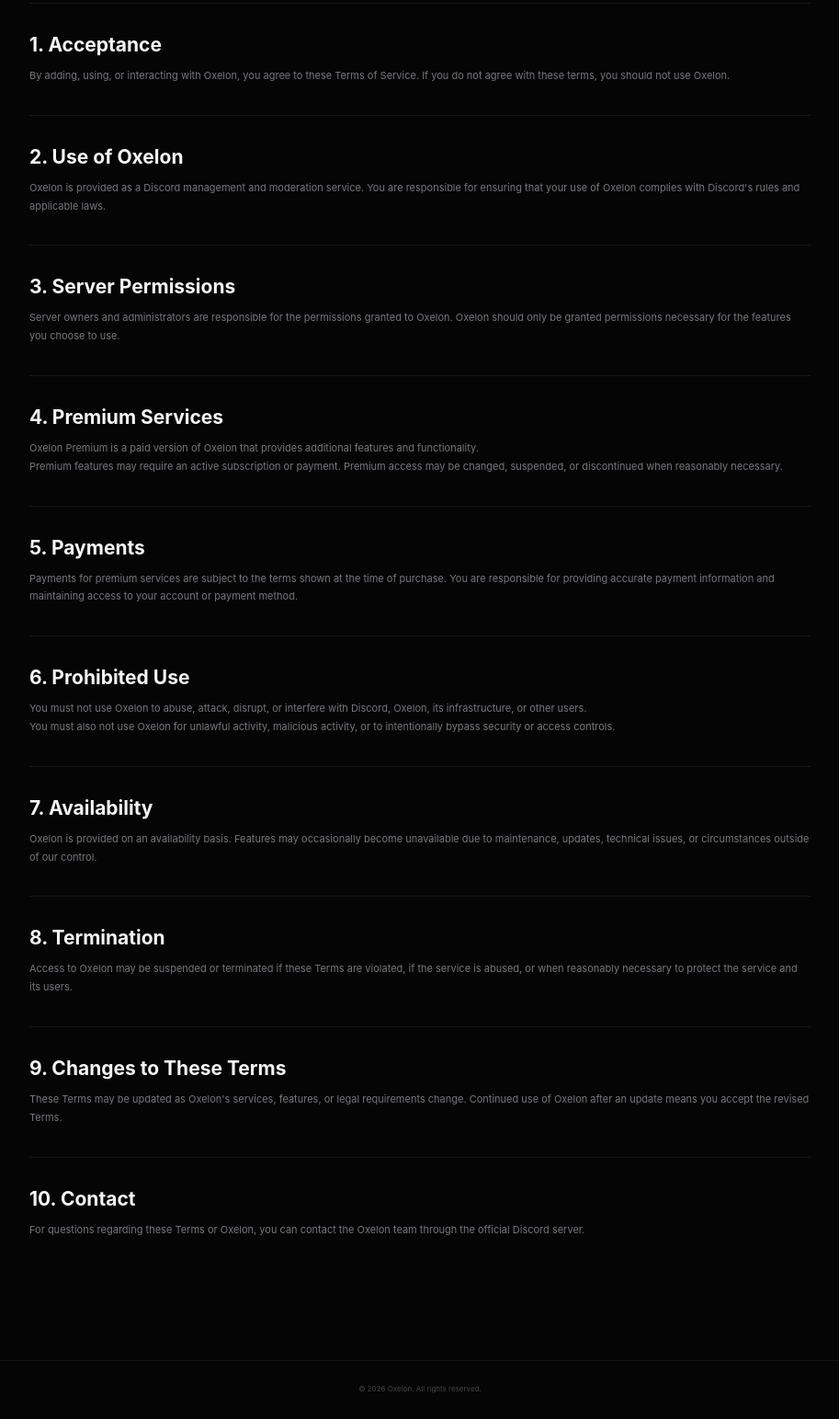
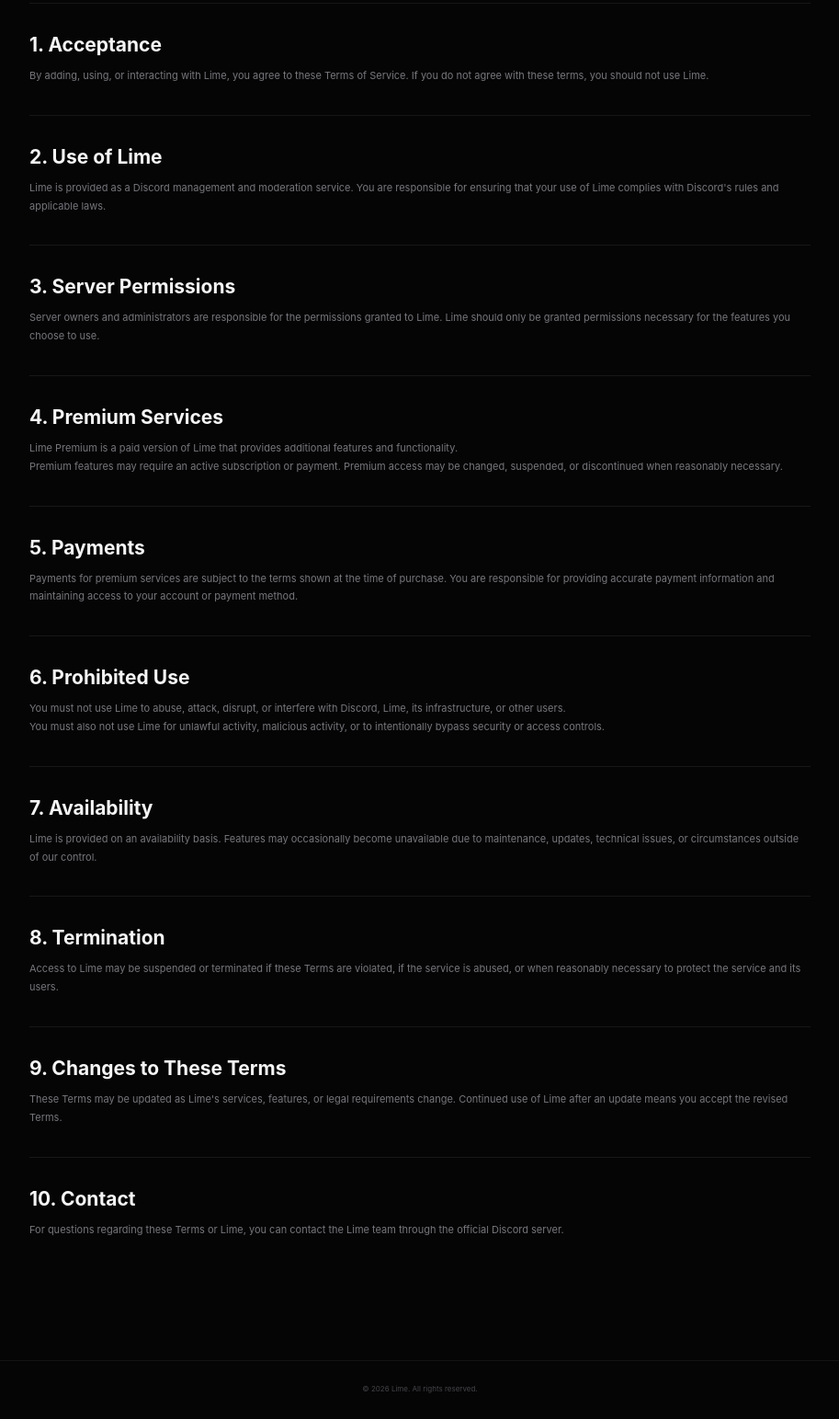
Before and after one commit to VortexPlayzOfficial/Oxelon-Website1, a website: page public/terms.html in a window 1280 px wide. Shown: the part 278-1821 px from the top of the page at 92% size, without its empty margins (183-1096 px from the left). Drawn offline with Linux system fonts and the light colour scheme.

Commit message:
Update terms.html

````diff
--- a/public/terms.html
+++ b/public/terms.html
@@ -4,7 +4,7 @@
     <meta charset="UTF-8">
     <meta name="viewport" content="width=device-width, initial-scale=1.0">
 
-    <title>Terms of Service — Oxelon</title>
+    <title>Terms of Service</title>
 
     <style>
         * {
@@ -159,9 +159,9 @@
 
         <a href="index.html" class="brand">
             <div class="brand-icon">
-                <img src="images/oxelon.png" alt="Oxelon">
+                <img src="images/lime.png" alt="Lime">
             </div>
-            <span>Oxelon</span>
+            <span>Lime</span>
         </a>
 
         <nav class="nav-links">
@@ -189,19 +189,19 @@
         <h2>1. Acceptance</h2>
 
         <p>
-            By adding, using, or interacting with Oxelon, you agree
+            By adding, using, or interacting with Lime, you agree
             to these Terms of Service. If you do not agree with these
-            terms, you should not use Oxelon.
+            terms, you should not use Lime.
         </p>
     </section>
 
     <section class="section">
-        <h2>2. Use of Oxelon</h2>
+        <h2>2. Use of Lime</h2>
 
         <p>
-            Oxelon is provided as a Discord management and moderation
+            Lime is provided as a Discord management and moderation
             service. You are responsible for ensuring that your use
-            of Oxelon complies with Discord's rules and applicable
+            of Lime complies with Discord's rules and applicable
             laws.
         </p>
     </section>
@@ -211,7 +211,7 @@
 
         <p>
             Server owners and administrators are responsible for the
-            permissions granted to Oxelon. Oxelon should only be
+            permissions granted to Lime. Lime should only be
             granted permissions necessary for the features you choose
             to use.
         </p>
@@ -221,7 +221,7 @@
         <h2>4. Premium Services</h2>
 
         <p>
-            Oxelon Premium is a paid version of Oxelon that provides
+            Lime Premium is a paid version of Lime that provides
             additional features and functionality.
         </p>
 
@@ -247,13 +247,13 @@
         <h2>6. Prohibited Use</h2>
 
         <p>
-            You must not use Oxelon to abuse, attack, disrupt, or
-            interfere with Discord, Oxelon, its infrastructure, or
+            You must not use Lime to abuse, attack, disrupt, or
+            interfere with Discord, Lime, its infrastructure, or
             other users.
         </p>
 
         <p>
-            You must also not use Oxelon for unlawful activity,
+            You must also not use Lime for unlawful activity,
             malicious activity, or to intentionally bypass security
             or access controls.
         </p>
@@ -263,7 +263,7 @@
         <h2>7. Availability</h2>
 
         <p>
-            Oxelon is provided on an availability basis. Features may
+            Lime is provided on an availability basis. Features may
             occasionally become unavailable due to maintenance,
             updates, technical issues, or circumstances outside of
             our control.
@@ -274,7 +274,7 @@
         <h2>8. Termination</h2>
 
         <p>
-            Access to Oxelon may be suspended or terminated if these
+            Access to Lime may be suspended or terminated if these
             Terms are violated, if the service is abused, or when
             reasonably necessary to protect the service and its
             users.
@@ -285,9 +285,9 @@
         <h2>9. Changes to These Terms</h2>
 
         <p>
-            These Terms may be updated as Oxelon's services,
+            These Terms may be updated as Lime's services,
             features, or legal requirements change. Continued use of
-            Oxelon after an update means you accept the revised
+            Lime after an update means you accept the revised
             Terms.
         </p>
     </section>
@@ -296,8 +296,8 @@
         <h2>10. Contact</h2>
 
         <p>
-            For questions regarding these Terms or Oxelon, you can
-            contact the Oxelon team through the official Discord
+            For questions regarding these Terms or Lime, you can
+            contact the Lime team through the official Discord
             server.
         </p>
     </section>
@@ -305,9 +305,8 @@
 </main>
 
 <footer>
-    © 2026 Oxelon. All rights reserved.
+    © 2026 Lime. All rights reserved.
 </footer>
 
 </body>
 </html>
-```
````
